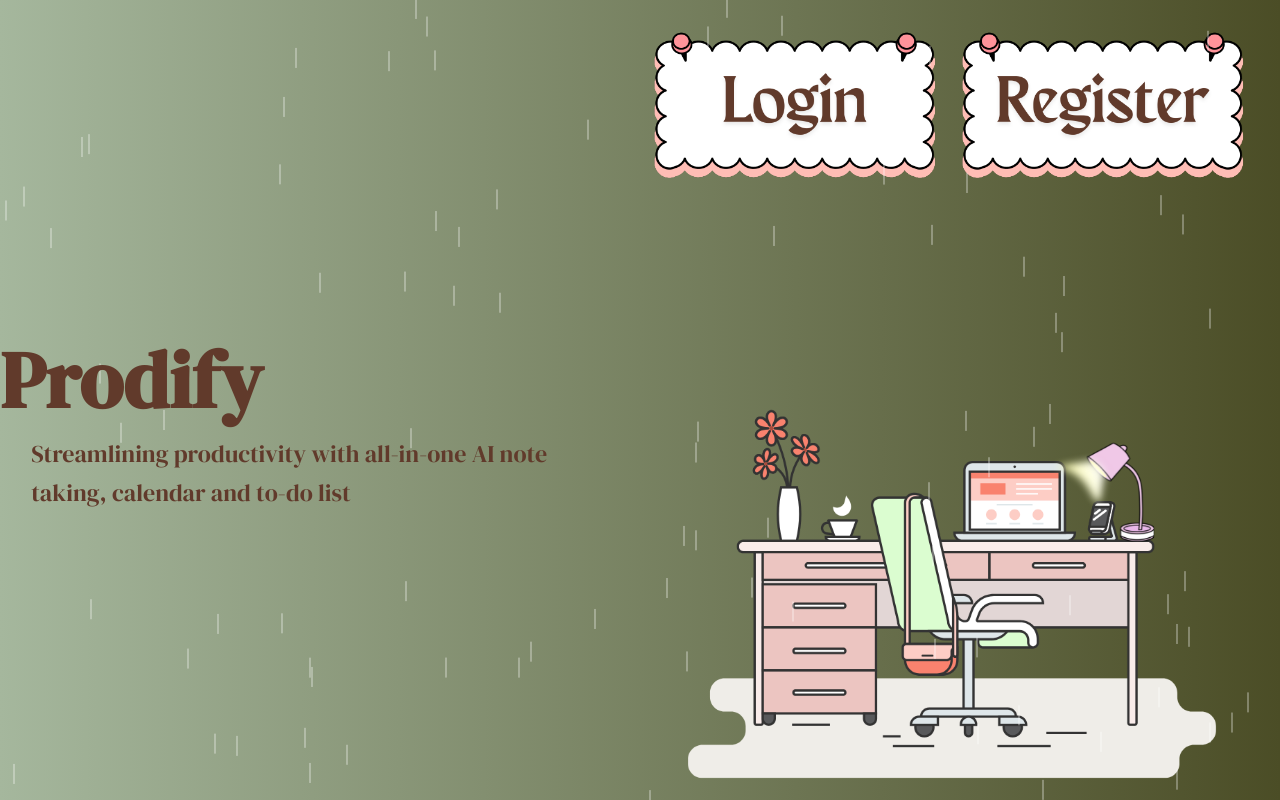
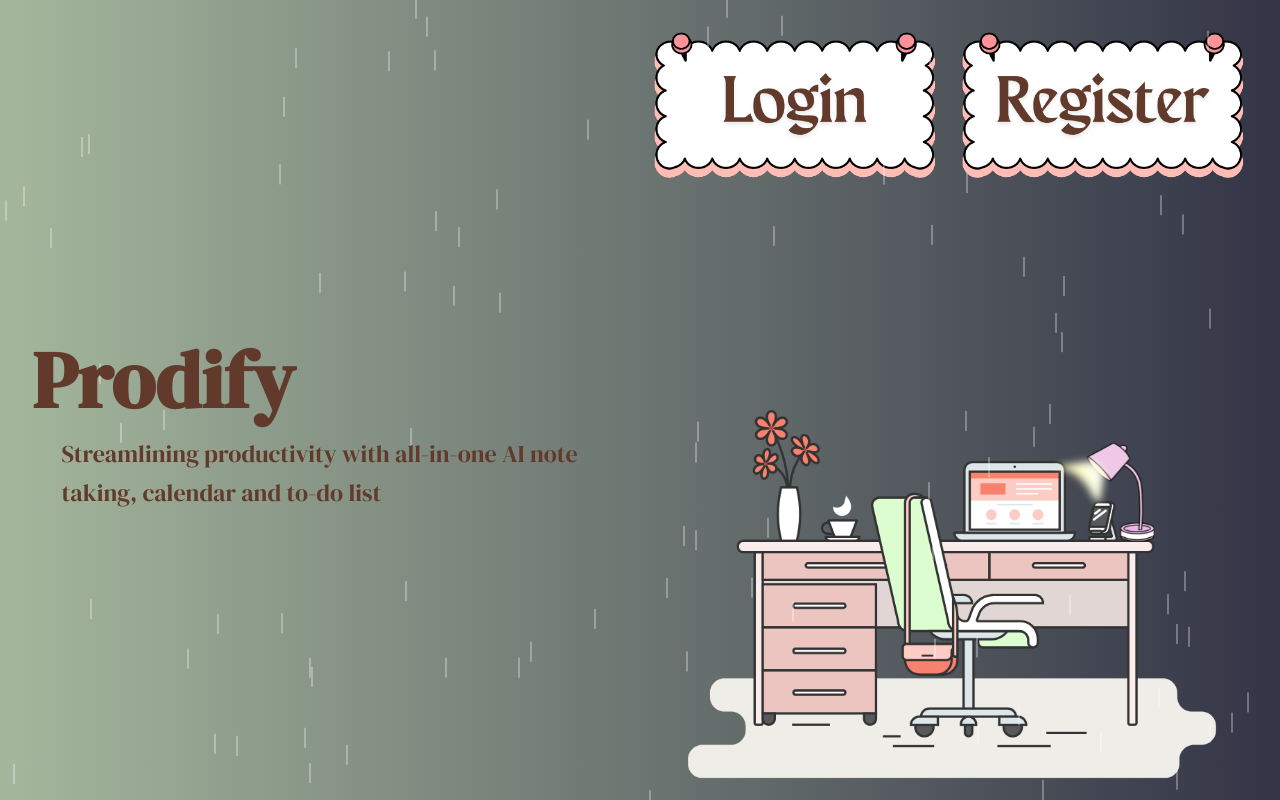
Before and after one commit to xxcel3/prodify-app, a React (Vite) app in the folder frontend/: page /landing in a window 1280 px wide. Built offline with nearby package versions, Linux system fonts and the light colour scheme; no server answers.

Commit message:
Gradient Background Green->Blue

```diff
--- a/frontend/src/styles/Landing.css
+++ b/frontend/src/styles/Landing.css
@@ -11,7 +11,7 @@ html, body, #root {
   flex-direction: row;
   width: 100vw;
   height: 100vh;
-  background: linear-gradient(to right, #a5b79d, #4b4d26);
+  background: linear-gradient(to right, #a5b79d, #333446);
   overflow: hidden;
 }
 
--- a/frontend/src/styles/TypingTitle.css
+++ b/frontend/src/styles/TypingTitle.css
@@ -1,9 +1,3 @@
-.typing-title-container {
-  text-align: center;
-  color: #613a2b;
-  padding: 1rem;
-}
-
 /* Title: responsive font using clamp + vw */
 .typing-title {
   font-family: 'DM Serif Display', serif;
@@ -11,6 +5,7 @@
   font-weight: bold;
   margin-bottom: 1rem;
   color: #613a2b;
+  padding-left: 2rem;
 }
 
 /* Blinking cursor */
```
